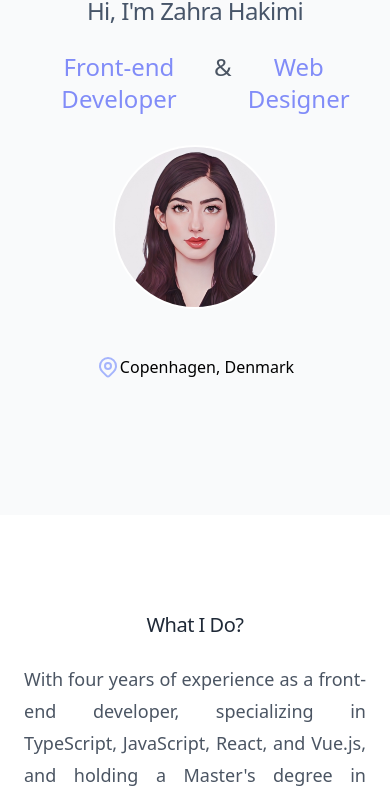
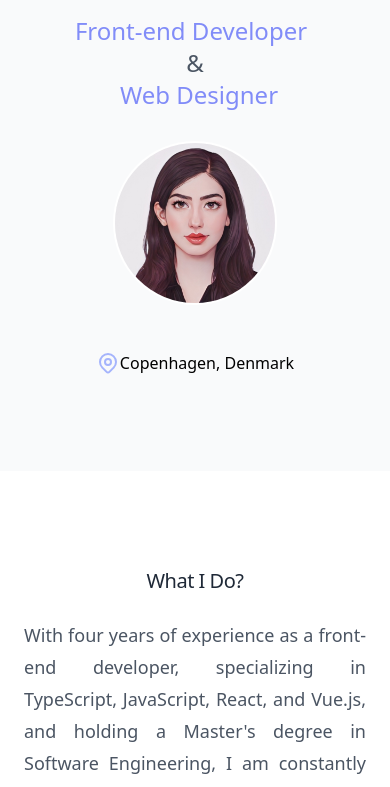
Before and after one commit to zahrahkm/zahrahakimi.github.io, an Astro site: page / in a window 390 px wide. Shown: the part 141-928 px from the top of the page. Built offline with nearby package versions, Linux system fonts and the light colour scheme; Astro itself is replaced by a stand-in of ours.

Commit message:
Change some font styles

```diff
--- a/src/components/HeroSection.astro
+++ b/src/components/HeroSection.astro
@@ -10,10 +10,10 @@ const { name } = Astro.props;
 
 
 <div class="relative isolate overflow-hidden bg-gray-50 py-24 sm:py-32">
-  <div class="mx-auto max-w-7xl px-8 lg:px-8 my-10">
+  <div class="mx-auto max-w-7xl px-8 lg:px-8 sm:my-10">
     <div class="mx-auto max-w-2xl text-center">
-      <h2 class="text-2xl font-normal tracking-tight text-slate-600 sm:text-6xl">Hi, I'm {name}</h2>
-      <div class="mt-6 text-2xl leading-8 text-gray-600 flex row justify-center">
+      <h2 class="text-3xl font-medium tracking-tight text-slate-600 sm:font-normal sm:text-6xl">Hi, I'm {name}</h2>
+      <div class="mt-6 text-2xl sm:text-md leading-8 text-gray-600 flex flex-col sm:flex-row  justify-center">
         <p class="text-indigo-400 mr-2">Front-end Developer </p> & <p class="text-indigo-400 ml-2"> Web Designer</p>
       </div>
 
```
